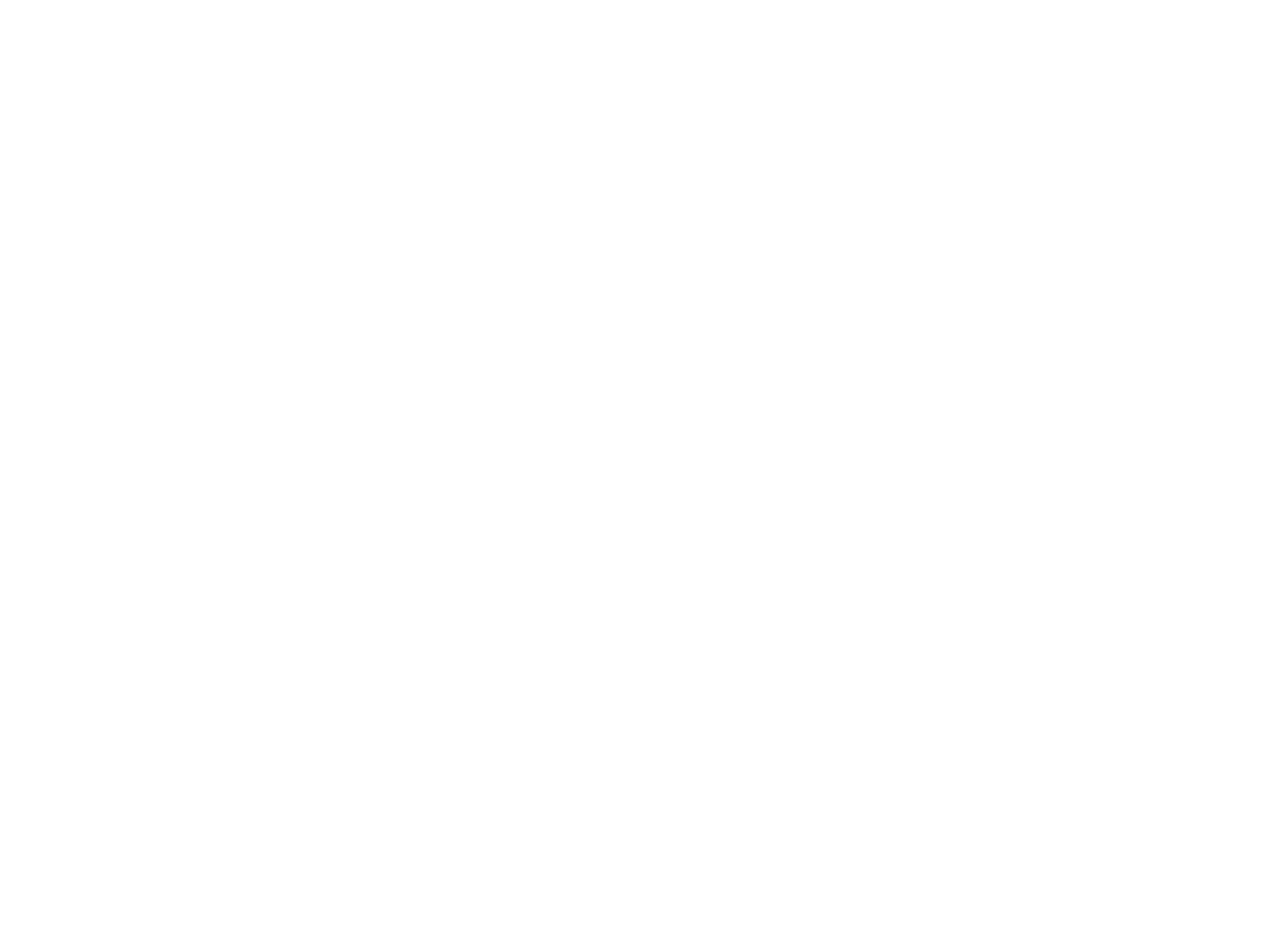
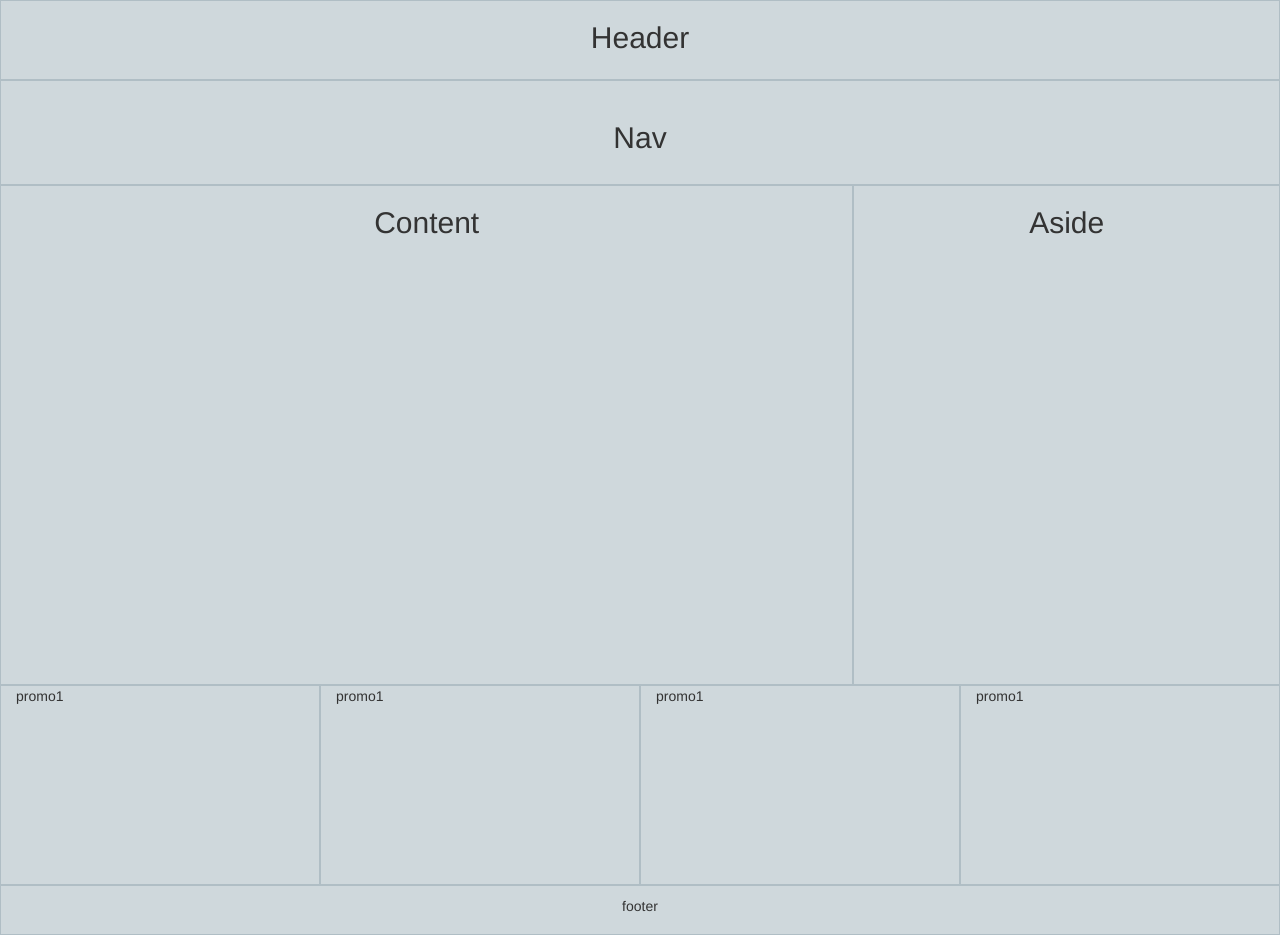
Before and after one commit to fillyh/mfw-day2, a plain HTML site: page index.html in a window 1280 px wide. Before the commit the page ends 800 px from the top, so only its background shows below. Drawn offline with nearby package versions, Linux system fonts and the light colour scheme.

Commit message:
day 2 take home assignment

```diff
--- a/css/styles.css
+++ b/css/styles.css
@@ -0,0 +1,38 @@
+body{
+    background-color:#CFD8DC;
+}
+.my-container{
+    height: 100vh;
+}
+
+.my-header{
+    height: 80px;
+    border: solid 1px #B0BEC5;
+}
+
+.mynav{
+    padding: 20px 0 20px 0;
+    border: solid 1px #B0BEC5;
+}
+
+.my-content{
+    height:500px;
+    border: solid 1px #B0BEC5;
+}
+
+.aside{
+    height:500px;
+    border: solid 1px #B0BEC5;
+}
+
+.promo{
+    height: 200px;
+    border: solid 1px #B0BEC5;
+}
+
+.footer{
+    border: solid 1px #B0BEC5;
+    height: 50px;
+    padding-top:10px;
+    padding-bottom:10px;
+}
--- a/index.html
+++ b/index.html
@@ -11,7 +11,35 @@
 
 <body>
 
-
+    <div class="container-fluid my-container">
+        <div class="row my-header">
+           <div class="col-md-12 text-center">
+                <h2>Header</h2>
+           </div>
+        </div>
+        <div class="row mynav">
+            <div class="col-md-12 text-center">
+                    <h2>Nav</h2>
+            </div>
+        </div>
+        <div class="row">
+            <div class="col-md-8 my-content text-center">
+                <h2>Content</h2>
+            </div>
+            <div class="col-md-4 aside text-center">
+                <h2>Aside</h2>
+            </div>
+        </div>
+        <div class="row">
+            <div class="col-md-3 promo">promo1</div>
+            <div class="col-md-3 promo">promo1</div>
+            <div class="col-md-3 promo">promo1</div>
+            <div class="col-md-3 promo">promo1</div>
+        </div>
+        <div class="row footer text-center">
+        <div class="col-md-12">footer</div>
+        </div>
+    </div>
 
 <!-- javascript -->
 <script src="https://ajax.googleapis.com/ajax/libs/jquery/1.11.3/jquery.min.js"></script>
```
